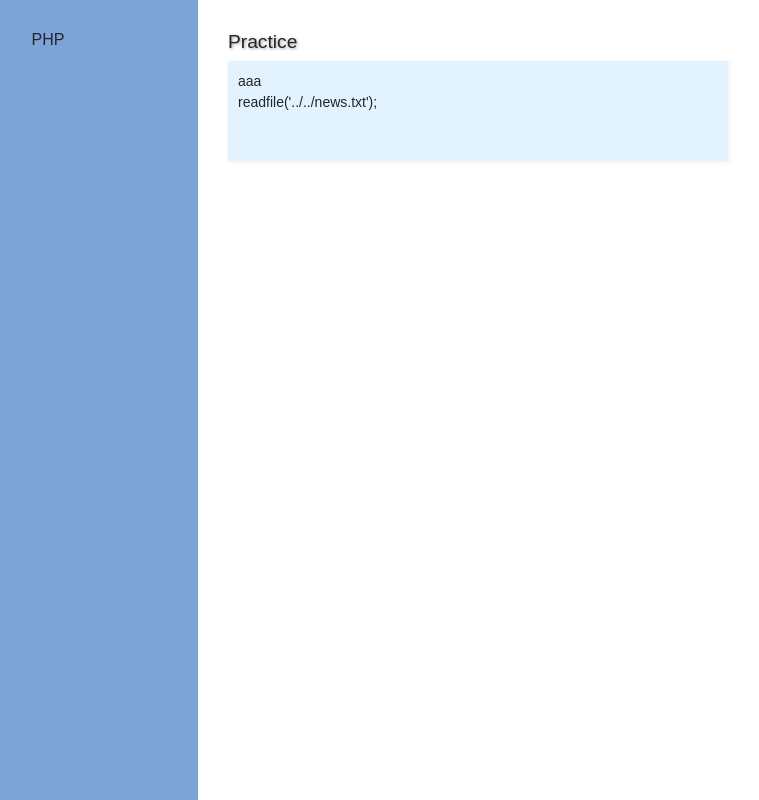
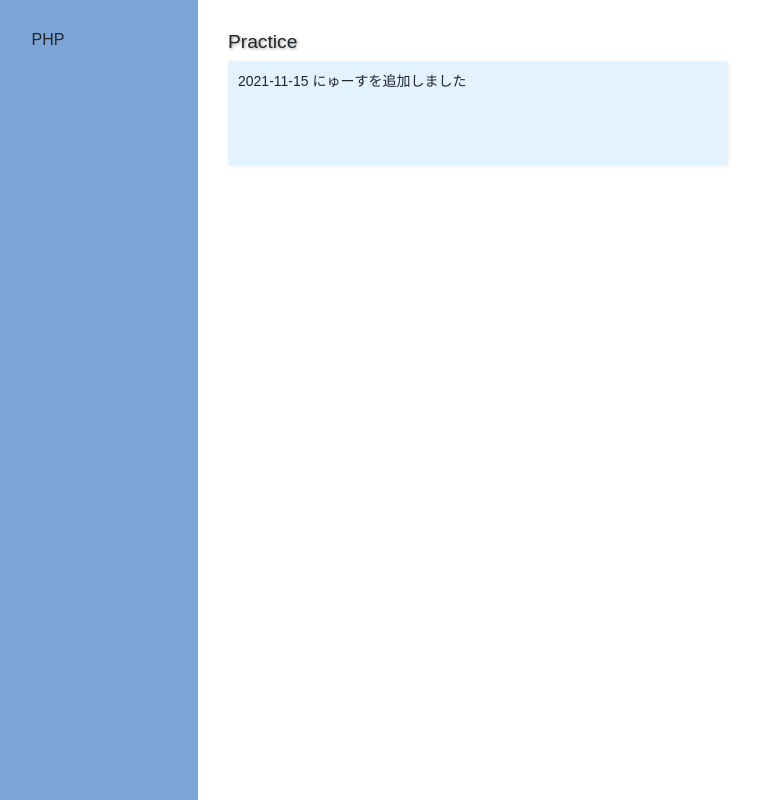
Before and after one commit to mikanfirst/php_mysql_lesson, a PHP site: page /sample14.php in a window 1280 px wide. Shown: the whole page, without its empty margins (102-861 px from the left). Run offline with PHP 8.4, Linux system fonts and the light colour scheme.

Commit message:
PHP lesson2-26 file_get_contents ファイルの読み込み

```diff
--- a/sample14.php
+++ b/sample14.php
@@ -22,10 +22,22 @@
     <pre>
 <?php
 $news = file_get_contents('../../news_date/news.txt');
+// $news .= "2021-11-15 にゅーすを追加しました\n";
+// ↓入力した値を上に表示させたい場合
+$news = "2021-11-15 にゅーすを追加しました\n" . $news;
+file_put_contents('../../news_date/news.txt', $news);
+
+
 print($news);
+
 ?>
-aaa
-readfile('../../news.txt');
+<!-- readfile('../../news_data/news.txt'); -->
+<!-- $x = $x + 5;
+$x += 5;
+
+$s = $s . 'add';
+$s .= 'add'; -->
+
 </pre>
   </main>
 </body>
```
